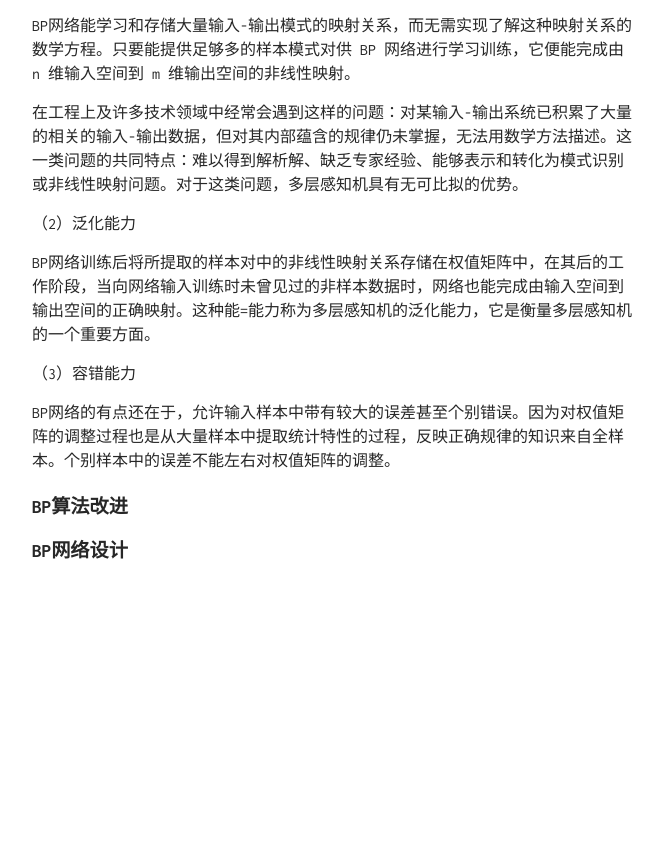
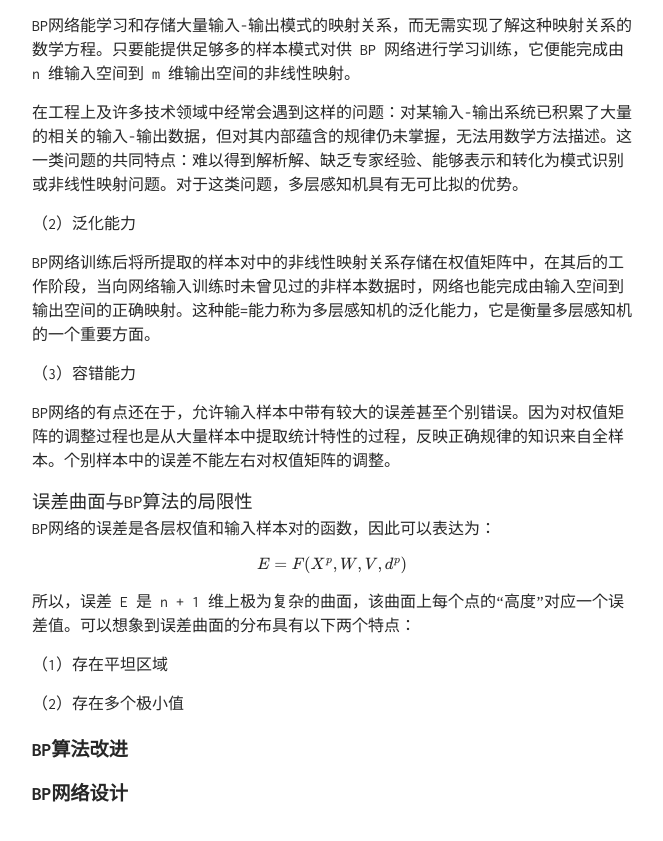
Before and after one commit to TobiahShaw/TobiahShaw.github.io, a Jekyll site: the page built from _posts/2019-09-30-Supervised-learning-neural-network.md, in a window 1280 px wide and 900 px high, scrolled down 10771 px. Shown: the top 841 px of the window, without its empty margins (308-971 px from the left). Built offline with Jekyll 4.4.1, drawn with Linux system fonts in a browser that asks for light colours; our own code applies the rules of GitHub Pages for plain Markdown files; formulas are drawn with MathJax 3; before the commit the page ends 11428 px from its top, so only the background shows below that.

Commit message:
Error Surface and the Limitation of BP Algorithms

```diff
--- a/_posts/2019-09-30-Supervised-learning-neural-network.md
+++ b/_posts/2019-09-30-Supervised-learning-neural-network.md
@@ -342,6 +342,18 @@ BP网络训练后将所提取的样本对中的非线性映射关系存储在权
 
 BP网络的有点还在于，允许输入样本中带有较大的误差甚至个别错误。因为对权值矩阵的调整过程也是从大量样本中提取统计特性的过程，反映正确规律的知识来自全样本。个别样本中的误差不能左右对权值矩阵的调整。
 
+### 误差曲面与BP算法的局限性
+
+BP网络的误差是各层权值和输入样本对的函数，因此可以表达为：
+
+$$ E = F(X^p, W, V, d^p) $$
+
+所以，误差 E 是 n + 1 维上极为复杂的曲面，该曲面上每个点的“高度”对应一个误差值。可以想象到误差曲面的分布具有以下两个特点：
+
+（1）存在平坦区域
+
+（2）存在多个极小值
+
 ## BP算法改进
 
 ## BP网络设计
```
